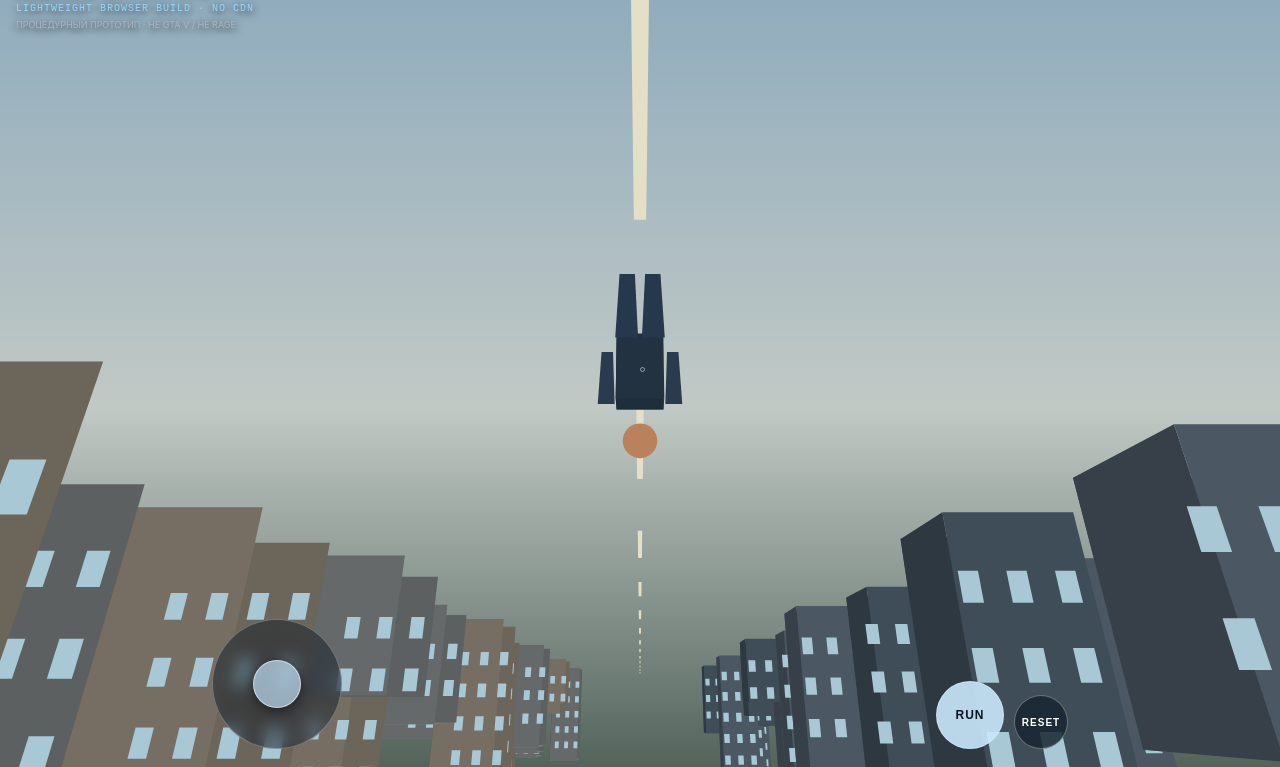
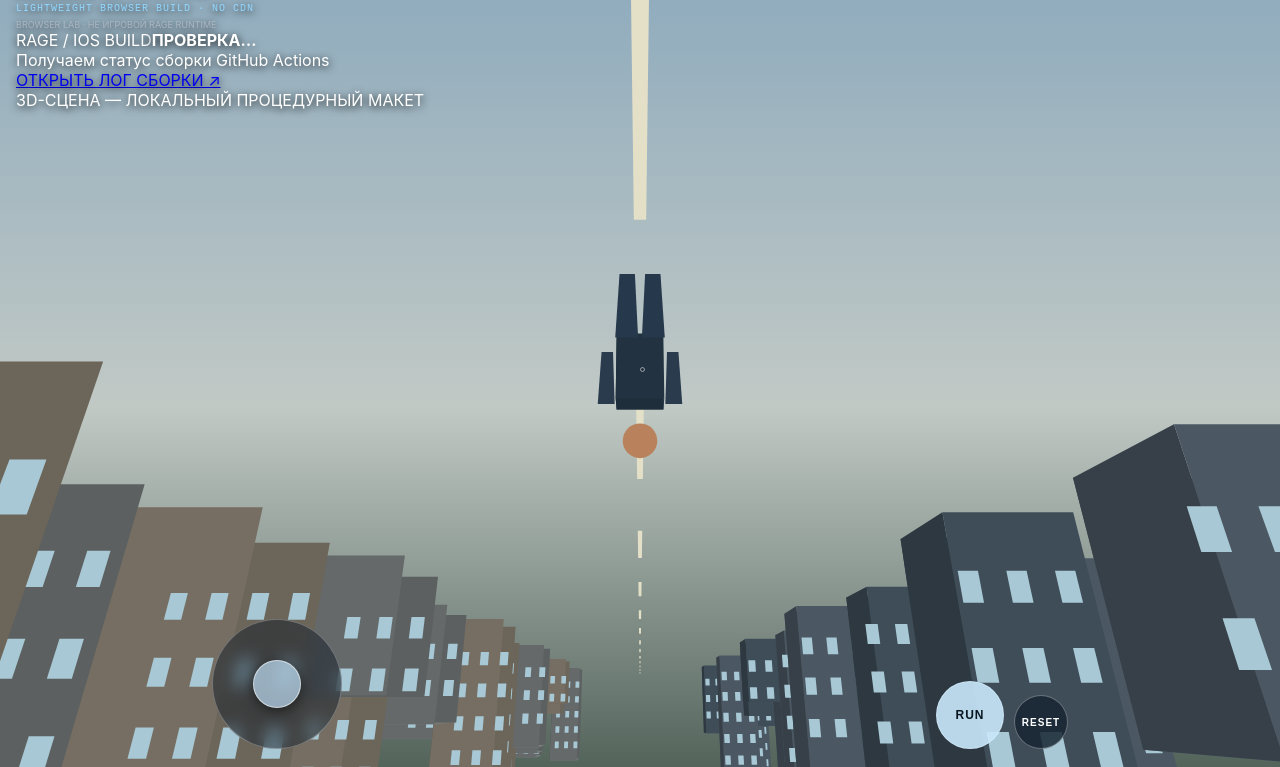
Before and after one commit to Shwezoc/GTA-V-iOS, a plain HTML site: page browser/index.html in a window 1280 px wide. Shown: the part 33-800 px from the top of the page. Drawn offline with Linux system fonts and the light colour scheme; animation ran at ten frames a second.

Commit message:
Add live RAGE build status panel to browser lab

```diff
--- a/browser/index.html
+++ b/browser/index.html
@@ -12,7 +12,8 @@
 <header class="hud">
 <div class="brand">SHWEZOV <span>3D PORT LAB</span></div>
 <div class="status">LIGHTWEIGHT BROWSER BUILD · NO CDN</div>
-<div class="hint">ПРОЦЕДУРНЫЙ ПРОТОТИП · НЕ GTA V / НЕ RAGE</div>
+<div class="hint">BROWSER LAB · НЕ ИГРОВОЙ RAGE RUNTIME</div>
+<section class="runtime-panel"><div class="panel-head"><span>RAGE / IOS BUILD</span><b id="rage-state" class="state pending">ПРОВЕРКА…</b></div><div id="rage-detail">Получаем статус сборки GitHub Actions</div><a id="rage-link" href="https://github.com/Shwezoc/GTA-V-iOS/actions" target="_blank" rel="noopener">ОТКРЫТЬ ЛОГ СБОРКИ ↗</a><div class="panel-foot">3D-СЦЕНА — ЛОКАЛЬНЫЙ ПРОЦЕДУРНЫЙ МАКЕТ</div></section>
 </header>
 <div class="crosshair" aria-hidden="true"></div>
 <div class="controls">
```
